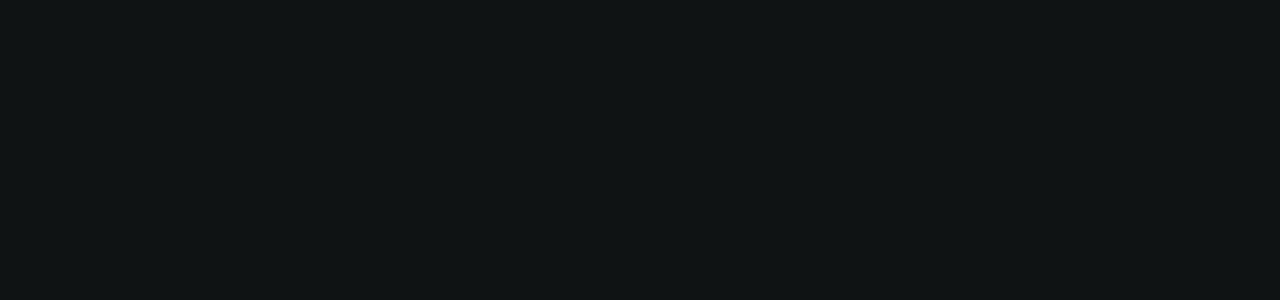
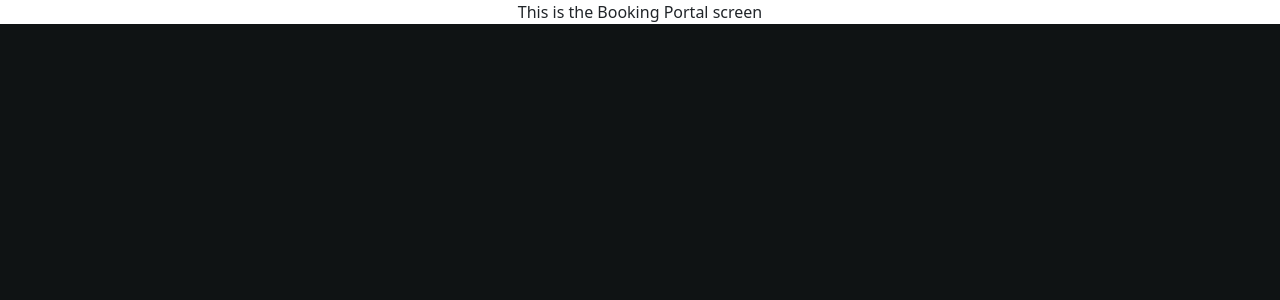
Before and after one commit to Tri-Unityy/universal-carwash, a React (Vite) app: page /booking in a window 1280 px wide. Before the commit this address had no page. Shown: the top 300 px of the page. Built offline with nearby package versions, Linux system fonts and the light colour scheme; a web font is replaced by a local one.

Commit message:
add page routes

```diff
--- a/src/App.jsx
+++ b/src/App.jsx
@@ -1,14 +1,16 @@
-// import BookingLayout from "./layout/BookingLayout";
+import BookingLayout from "./layout/BookingLayout";
 import HomeLayout from "./layout/HomeLayout";
+import ServicesLayout from "./layout/ServicesLayout";
 import { BrowserRouter as Router, Routes, Route } from "react-router-dom";
-import Prices from "./screens/price/Prices";
+import Services from "./screens/service/Services";
 function App() {
   return (
     <>
       <Router>
         <Routes>
           <Route path="/" element={<HomeLayout />} />
-          {/* <Route path="/prices" element={<Prices />} /> */}
+          <Route path="/services" element={<ServicesLayout />} />
+          <Route path="/booking" element={<BookingLayout />} />
         </Routes>
       </Router>
     </>
--- a/src/layout/BookingLayout.jsx
+++ b/src/layout/BookingLayout.jsx
@@ -1,13 +1,13 @@
-// import React from "react";
-// import { Container } from "../assets/style/layoutElements";
-// import Booking from "../screens/Booking/Booking";
+import React from "react";
+import { Container } from "../assets/style/layoutElements";
+import Booking from "../screens/booking/Booking";
 
-// const BookingLayout = () => {
-//   return (
-//     <Container $mode="main">
-//       <Booking />
-//     </Container>
-//   );
-// };
+const BookingLayout = () => {
+  return (
+    <Container $mode="home">
+      <Booking />
+    </Container>
+  );
+};
 
-// export default BookingLayout;
+export default BookingLayout;
--- /dev/null
+++ b/src/layout/ServicesLayout.jsx
@@ -0,0 +1,13 @@
+import React from "react";
+import { Container } from "../assets/style/layoutElements";
+import Services from "../screens/service/Services";
+
+const ServicesLayout = () => {
+  return (
+    <Container $mode="main">
+      <Services />
+    </Container>
+  );
+};
+
+export default ServicesLayout;
--- a/src/screens/booking/booking.jsx
+++ b/src/screens/booking/booking.jsx
@@ -1,7 +1,11 @@
 import React from "react";
 
 const Booking = () => {
-  return <div>Booking</div>;
+  return (
+    <>
+    <div>This is the Booking Portal screen</div>
+    </>
+  );
 };
 
 export default Booking;
--- a/src/screens/price/Prices.jsx
+++ b/src/screens/service/Services.jsx
@@ -18,7 +18,7 @@ import InstagramIcon from "@mui/icons-material/Instagram";
 import FacebookIcon from "@mui/icons-material/Facebook";
 import NavBarPrices from "../../components/NavBarPrices";
 
-const Prices = () => {
+const Services = () => {
   const [isOpen, setIsOpen] = useState(false);
   const [lang, setLang] = useState("french");
   const toggle = () => {
@@ -82,4 +82,4 @@ const Prices = () => {
   );
 };
 
-export default Prices;
+export default Services;
```
